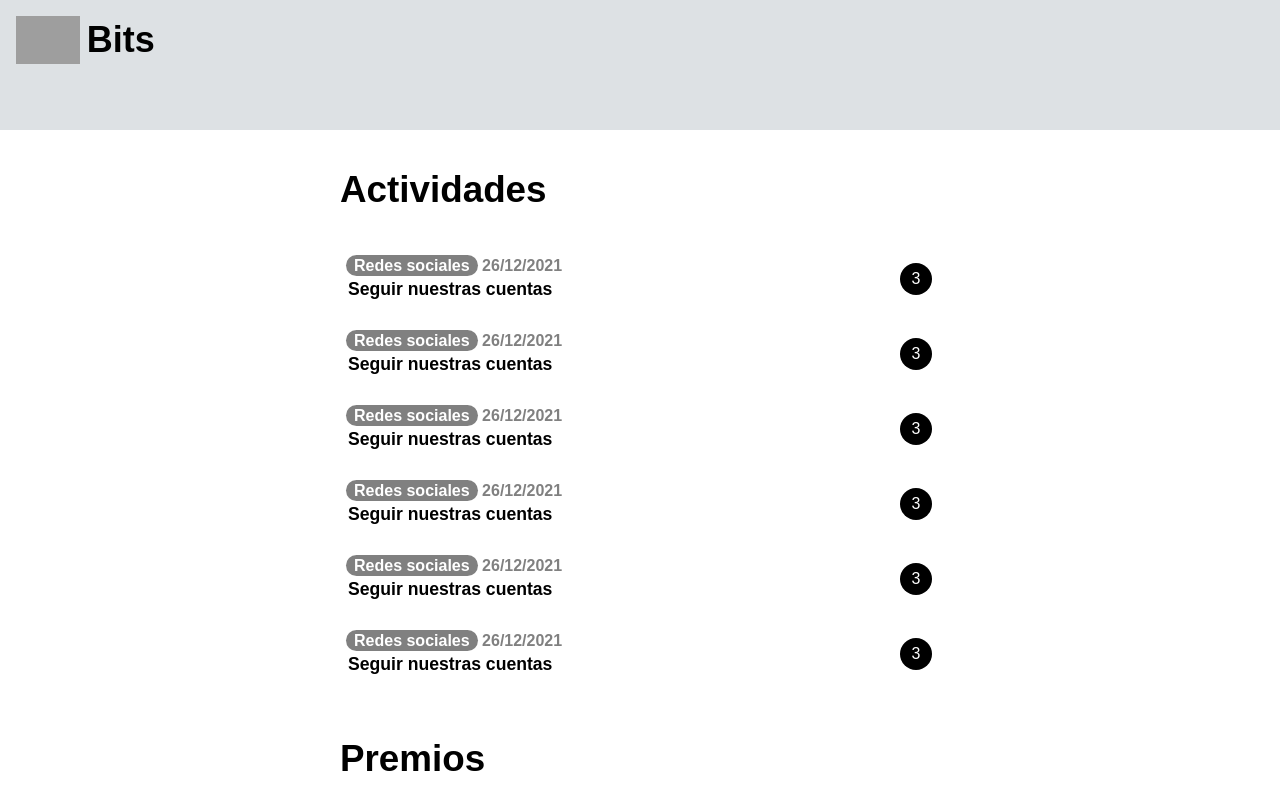
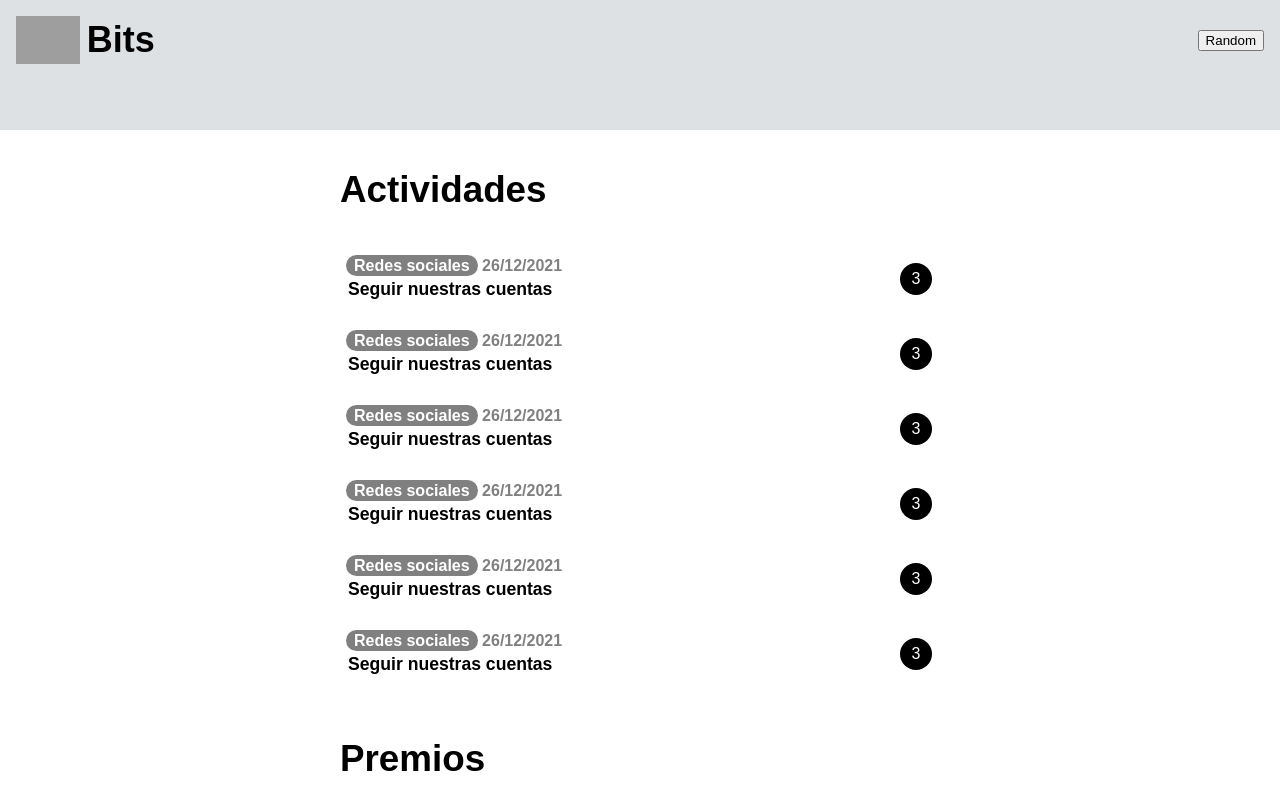
Before and after one commit to Ctrl-Alt-Tec/bits-weplay, a plain HTML site: page index.html in a window 1280 px wide. Shown: the top 800 px of the page. Drawn offline with Linux system fonts and the light colour scheme; no server answers; grey boxes are pictures that could not be loaded.

Commit message:
Added button.

```diff
--- a/index.html
+++ b/index.html
@@ -13,6 +13,7 @@
         <h1>
             Bits
         </h1>
+        <button style="margin-left: auto;" onclick="document.querySelector('alt-bits-carrousel').selectRandomWeighted()"> Random </button>
     </nav>
     <section id="carrousel-section">
         <alt-bits-carrousel
```
